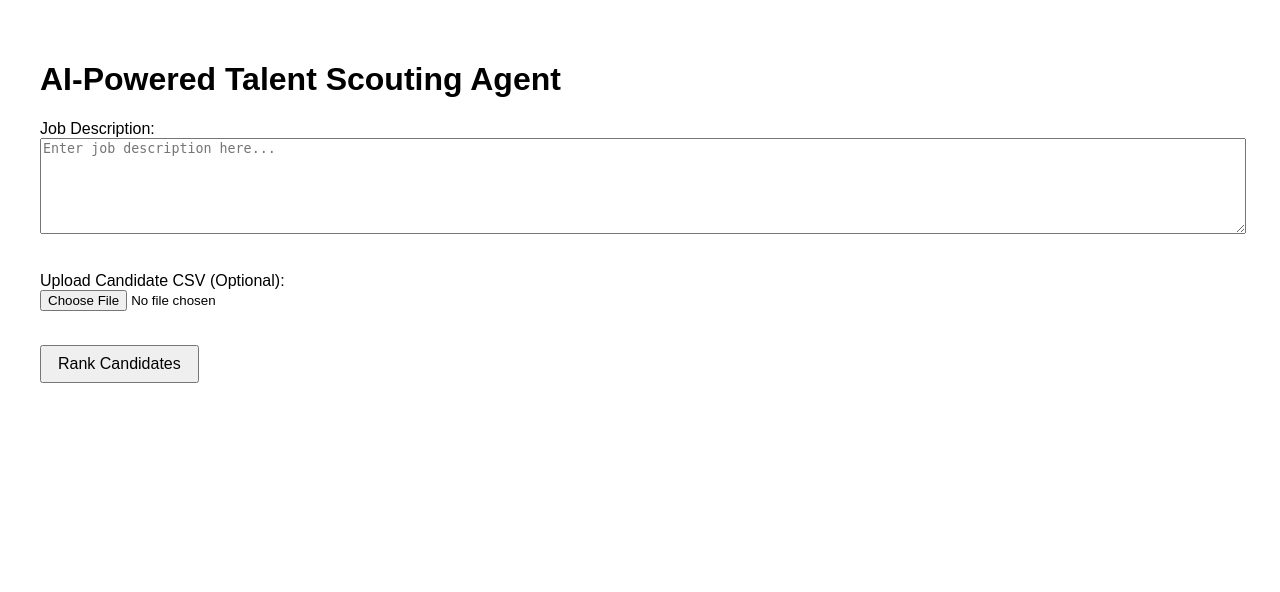
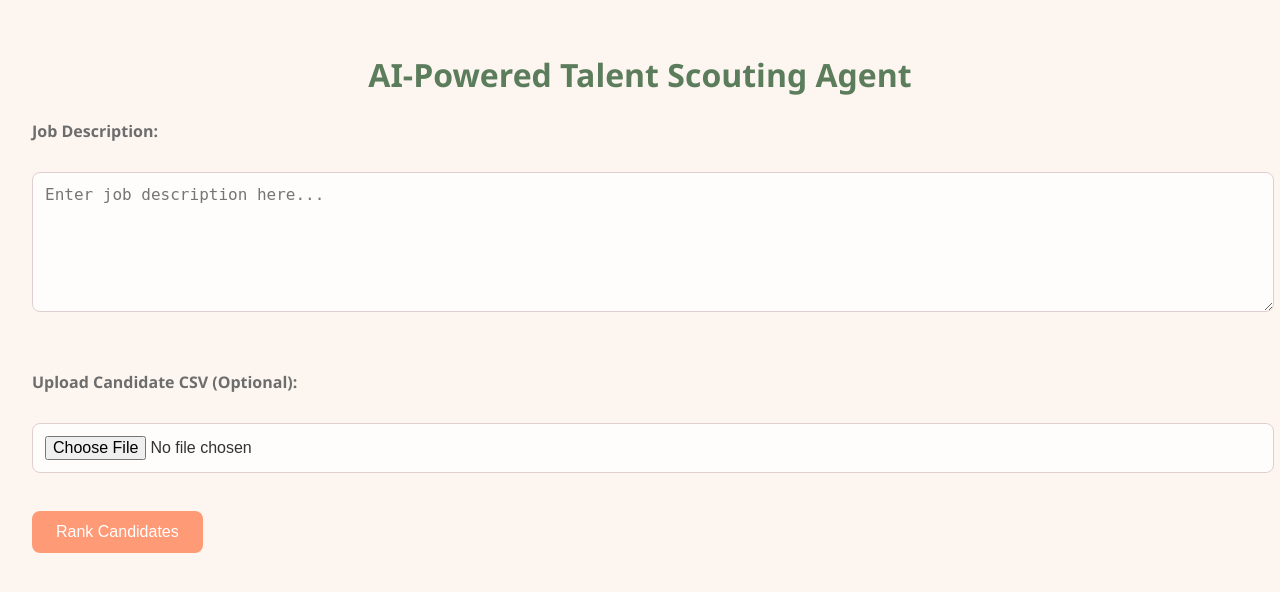
Before and after one commit to koi-bito/AI-Powered-Talent-Scouting-Engagement-Agent, a Flask app: page / in a window 1280 px wide. Shown: the top 592 px of the page. Run offline with Flask 3, Linux system fonts and the light colour scheme.

Commit message:
Update style.css

```diff
--- a/static/style.css
+++ b/static/style.css
@@ -1,22 +1,100 @@
+/* Global Styles */
 body {
-  font-family: Arial, sans-serif;
-  padding: 2rem;
+    font-family: 'Segoe UI', Tahoma, Geneva, Verdana, sans-serif;
+    background-color: #fdf6f0;
+    /* Soft cream background */
+    color: #333;
+    padding: 2rem;
+    margin: 0;
 }
-textarea, input[type="file"] {
-  margin-bottom: 1rem;
-  width: 100%;
+
+.container {
+    max-width: 900px;
+    margin: auto;
+    background: #fffaf7;
+    /* Very light pink/peach */
+    padding: 2rem;
+    border-radius: 12px;
+    box-shadow: 0 4px 12px rgba(0, 0, 0, 0.05);
 }
+
+h1 {
+    text-align: center;
+    color: #5c7d5c;
+    /* Olive green */
+    margin-bottom: 1.5rem;
+}
+
+label {
+    font-weight: bold;
+    color: #6d6d6d;
+    display: block;
+    margin-top: 1rem;
+}
+
+textarea,
+input[type="file"] {
+    width: 100%;
+    padding: 0.75rem;
+    margin-top: 0.5rem;
+    margin-bottom: 1rem;
+    border: 1px solid #e0cfcf;
+    /* Light pink border */
+    border-radius: 8px;
+    font-size: 1rem;
+    background-color: #fffdfb;
+}
+
 button {
-  padding: 0.5rem 1rem;
-  font-size: 1rem;
+    background-color: #ff9a76;
+    /* Soft orange */
+    color: white;
+    padding: 0.75rem 1.5rem;
+    border: none;
+    border-radius: 8px;
+    cursor: pointer;
+    font-size: 1rem;
+    transition: background-color 0.3s ease;
 }
+
+button:hover {
+    background-color: #ff7f50;
+    /* Slightly darker orange */
+}
+
+/* Results Table */
 table {
-  margin-top: 1rem;
-  border-collapse: collapse;
-  width: 100%;
+    width: 100%;
+    border-collapse: collapse;
+    margin-top: 2rem;
+    background: white;
+    border-radius: 8px;
+    overflow: hidden;
+    box-shadow: 0 2px 6px rgba(0, 0, 0, 0.05);
 }
-th, td {
-  padding: 0.5rem;
-  text-align: left;
-  border: 1px solid #ccc;
+
+th,
+td {
+    padding: 1rem;
+    text-align: left;
+    border-bottom: 1px solid #f0e1e1;
+    /* Light pink separator */
 }
+
+th {
+    background-color: #f4e3d7;
+    /* Pale orange */
+    color: #5c7d5c;
+    /* Olive green header text */
+    font-weight: bold;
+}
+
+tr:nth-child(even) {
+    background-color: #fef9f6;
+    /* Subtle stripe */
+}
+
+tr:hover {
+    background-color: #fcefe8;
+    /* Hover highlight */
+}
```
